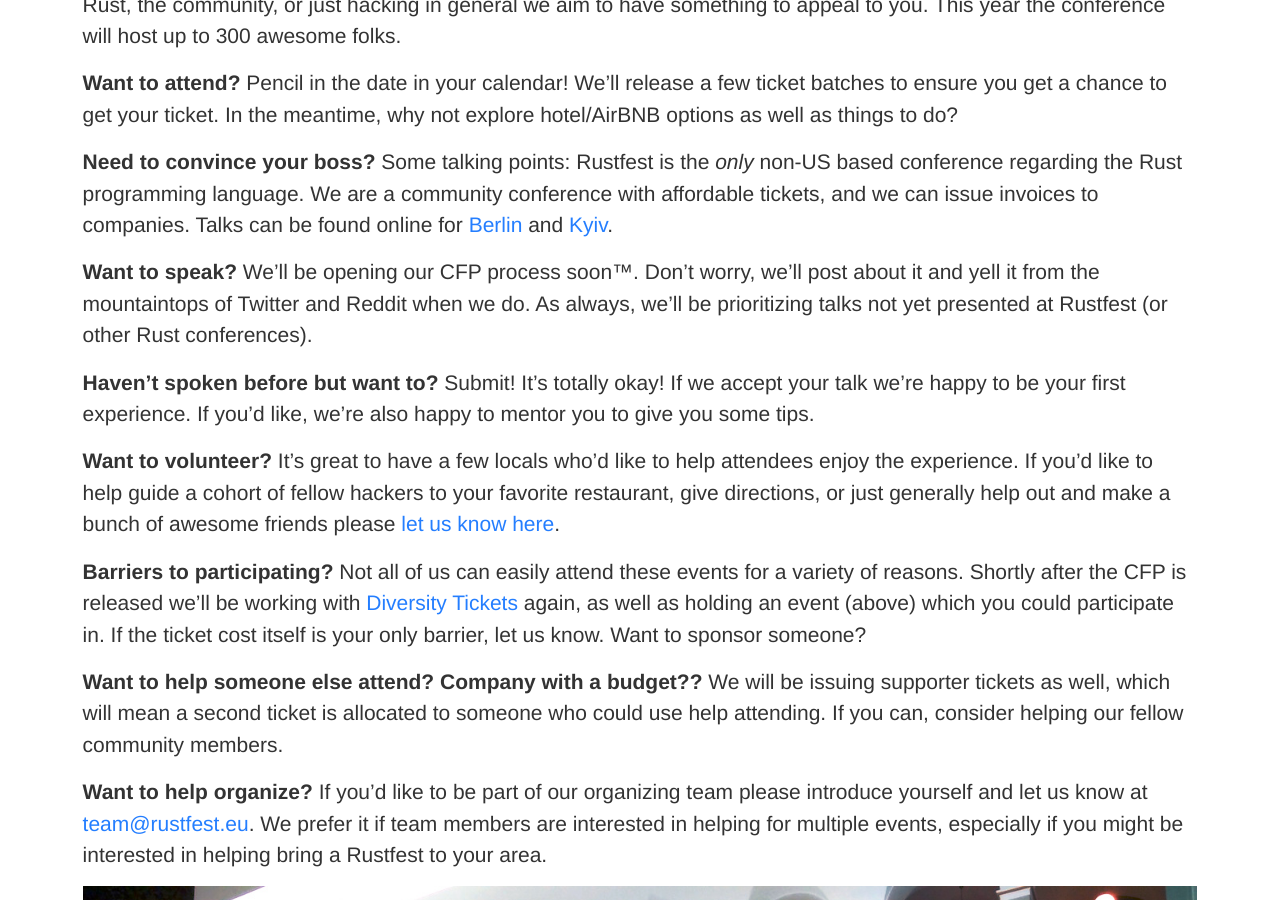
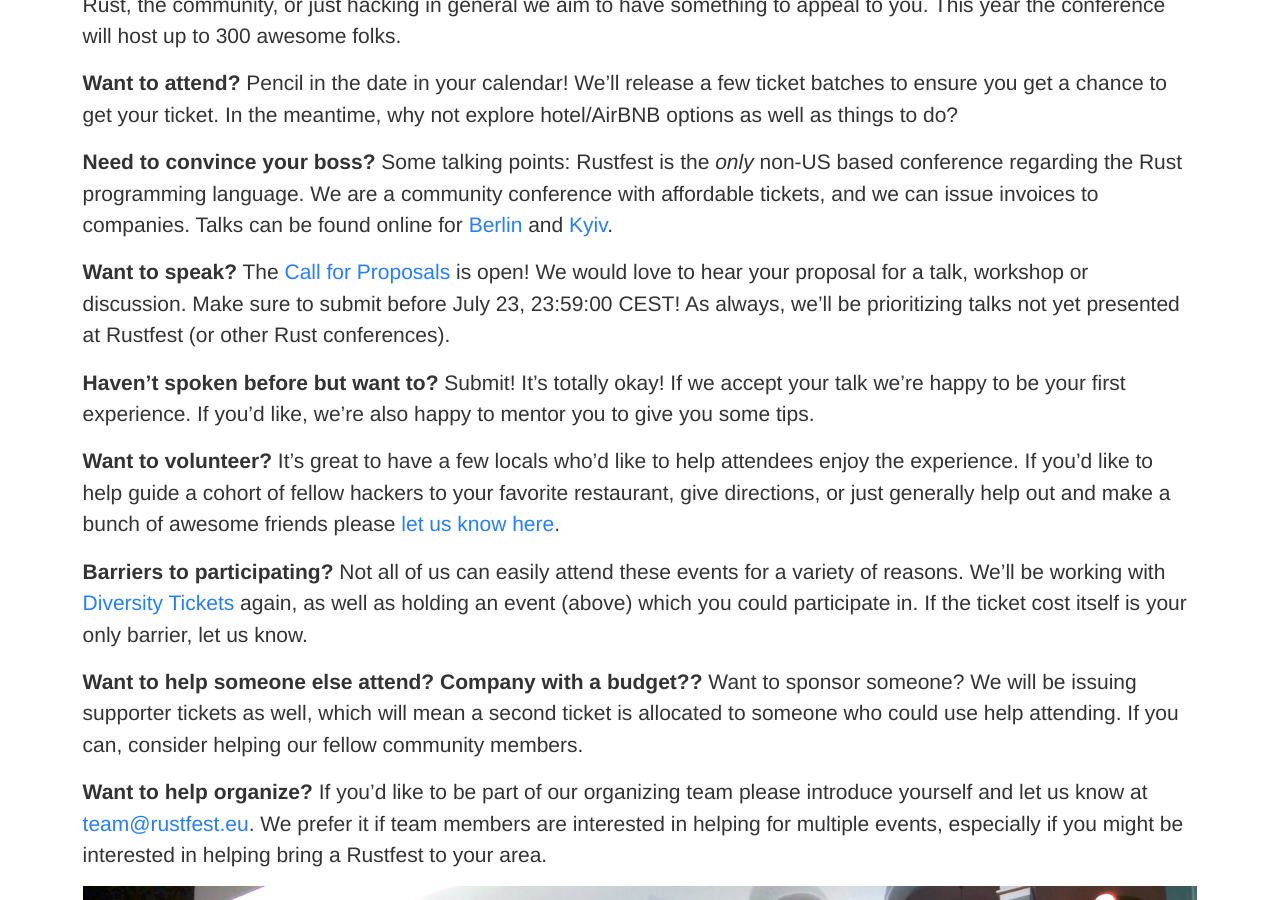
Before and after one commit to RustFestEU/blog.rustfest.eu, a Jekyll site: the page built from _posts/2017-06-21-next-destination-zurich.md, in a window 1280 px wide and 900 px high, scrolled down 891 px. Built offline with Jekyll 4.4.1, drawn with Linux system fonts in a browser that asks for light colours.

Commit message:
Change text to reflect the open CFP

```diff
--- a/_posts/2017-06-21-next-destination-zurich.md
+++ b/_posts/2017-06-21-next-destination-zurich.md
@@ -15,10 +15,9 @@
 
 **Want to attend?** Pencil in the date in your calendar! We'll release a few ticket batches to ensure you get a chance to get your ticket. In the meantime, why not explore hotel/AirBNB options as well as things to do?
 
-
 **Need to convince your boss?** Some talking points: Rustfest is the *only* non-US based conference regarding the Rust programming language. We are a community conference with affordable tickets, and we can issue invoices to companies. Talks can be found online for [Berlin](https://www.youtube.com/watch?v=fI4RG_uq-WU&list=PL85XCvVPmGQh8nWR_Z-fTmPGsUWuzb-dn) and [Kyiv](https://www.youtube.com/watch?v=AHprJNUCgQ0&list=PL85XCvVPmGQhvs1Rnet_24B-AI3YSM2YG).
 
-**Want to speak?** We'll be opening our CFP process soon™. Don't worry, we'll post about it and yell it from the mountaintops of Twitter and Reddit when we do. As always, we'll be prioritizing talks not yet presented at Rustfest (or other Rust conferences).
+**Want to speak?** The [Call for Proposals](https://cfp.rustfest.eu/) is open! We would love to hear your proposal for a talk, workshop or discussion. Make sure to submit before July 23, 23:59:00 CEST! As always, we'll be prioritizing talks not yet presented at Rustfest (or other Rust conferences).
 
 **Haven't spoken before but want to?** Submit! It's totally okay! If we accept your talk we're happy to be your first experience. If you'd like, we're also happy to mentor you to give you some tips.
 
@@ -26,9 +25,9 @@
 
 <!-- TODO: Insert thing from our friends -->
 
-**Barriers to participating?** Not all of us can easily attend these events for a variety of reasons. Shortly after the CFP is released we'll be working with [Diversity Tickets](https://diversitytickets.org/) again, as well as holding an event (above) which you could participate in. If the ticket cost itself is your only barrier, let us know. Want to sponsor someone?
+**Barriers to participating?** Not all of us can easily attend these events for a variety of reasons. We'll be working with [Diversity Tickets](https://diversitytickets.org/) again, as well as holding an event (above) which you could participate in. If the ticket cost itself is your only barrier, let us know.
 
-**Want to help someone else attend? Company with a budget??** We will be issuing supporter tickets as well, which will mean a second ticket is allocated to someone who could use help attending. If you can, consider helping our fellow community members.
+**Want to help someone else attend? Company with a budget??** Want to sponsor someone? We will be issuing supporter tickets as well, which will mean a second ticket is allocated to someone who could use help attending. If you can, consider helping our fellow community members.
 
 **Want to help organize?** If you'd like to be part of our organizing team please introduce yourself and let us know at [team@rustfest.eu](mailto:team@rustfest.eu). We prefer it if team members are interested in helping for multiple events, especially if you might be interested in helping bring a Rustfest to your area.
 
```
